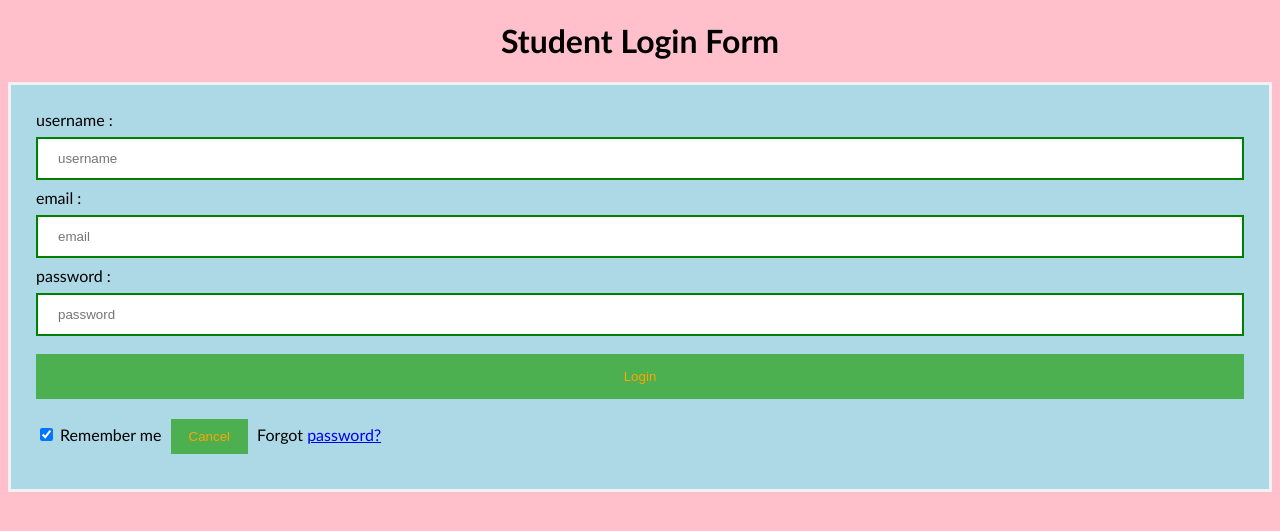
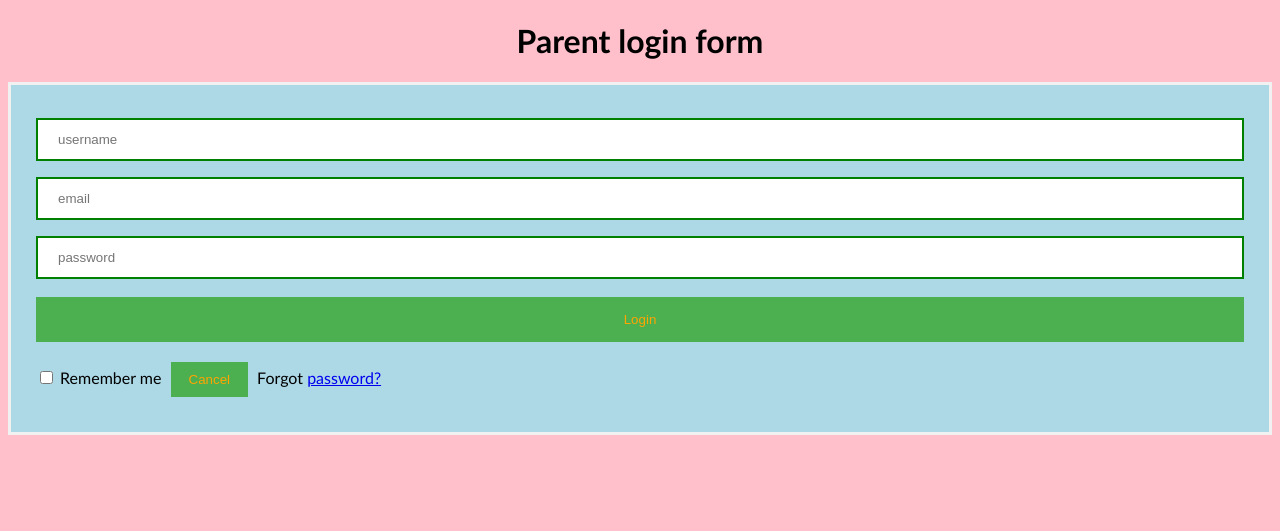
Before and after one commit to GALGALLOR/GALGALLO, a Flask app: page /signup in a window 1280 px wide. Shown: the top 531 px of the page. Run offline with Flask 2, Linux system fonts and the light colour scheme; some libraries are stand-ins or nearby versions.

Commit message:
Update login.html

```diff
--- a/templates/login.html
+++ b/templates/login.html
@@ -20,7 +20,7 @@ button {
  form {
         border: 3px solid #f1f1f1;
     }
- input[type=text], input[type=password] {
+ input[type=text], input[type=password], input[type=email]{
         width: 100%;
         margin: 8px 0;
         padding: 12px 20px;
@@ -45,17 +45,27 @@ button {
 </style>
 </head>
 <body>
-    <center> <h1> Student Login Form </h1> </center>
-    <form action='/signUp' method = 'post'>
+    {%with messages= get_flashed_messages() %}
+{% if messages %}
+{% for msg in messages %}
+<p> {{msg}}</p>
+{%endfor%}
+{%endif%}
+{%endwith%}
+    <center> <h1> Parent login form </h1> </center>
+    <form method='post' >
         <div class="container">
-            <label>username : </label>
-            <input type="text" placeholder="username" name="username" required>
-            <label>email : </label>
-            <input type="text" placeholder="email" name="email" required>
-            <label>password : </label>
-            <input type="password" placeholder="password" name="password" required>
+
+            <input type="text" placeholder='username' name="username" autocomplete="off">
+
+
+            <input type="email" placeholder='email' name="email" autocomplete="off">
+
+
+            <input type="password" name="password" placeholder='password'  autocomplete="off">
+
             <button type="submit">Login</button>
-            <input type="checkbox" checked="checked"> Remember me
+            <input type="checkbox" > Remember me
             <button type="button" class="cancelbtn"> Cancel</button>
             Forgot <a href="#"> password? </a>
         </div>
```
